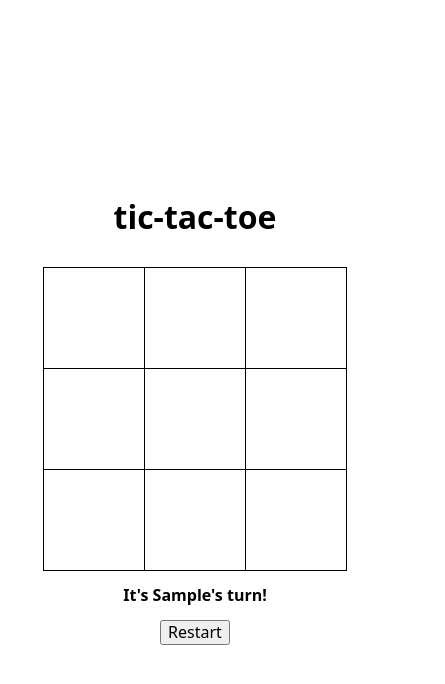
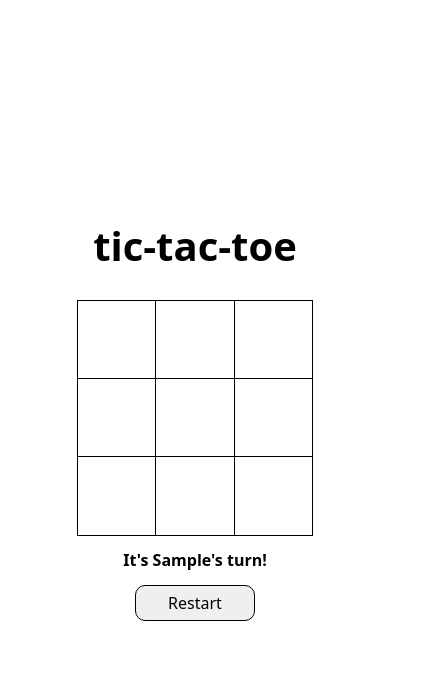
Before and after one commit to nataliewxngg/tic-tac-toe, a plain HTML site: page index.html in a window 390 px wide. Both pictures are taken after typing "Sample", "Sample" into the empty fields and a click on the button "start". Shown: the whole page, 445 px wide, since content can reach past the window. Drawn offline with nearby package versions, Linux system fonts and the light colour scheme.

Commit message:
Adjust board size and change button and input styles

```diff
--- a/styles.css
+++ b/styles.css
@@ -18,10 +18,18 @@ body {
     color: var(--primary-color);
 }
 
+button, input { border: 1px solid var(--primary-color); }
+button { transition: 800ms; }
+
+button:hover {
+    background-color: var(--hover-mask);
+    cursor: pointer;
+}
+
 /* header styles */
 header h1 {
     margin: 0;
-    font-size: clamp(2rem, 5vw, 3rem);
+    font-size: clamp(2.5rem, 5vw, 3rem);
 }
 
 /* form styles */
@@ -32,9 +40,6 @@ form {
 }
 
 form input {
-    border: 1px solid var(--primary-color);
-
-    outline: none;
     border-radius: var(--rad);
     padding: 1rem;
 }
@@ -42,18 +47,11 @@ form input {
 form input:first-child { margin-top: 1rem; }
 
 form button {
-    border: 2px solid var(--primary-color);
+    border: 1px solid var(--primary-color);
     border-radius: var(--rad);
 
     padding: 1rem;
     margin-top: 2rem;
-
-    transition: 800ms;
-}
-
-form button:hover {
-    background-color: var(--hover-mask);
-    cursor: pointer;
 }
 
 /* main styles */
@@ -66,9 +64,11 @@ main {
 /* board styles */
 #board {
     display: grid;
-    grid-template-columns: repeat(3, 100px);
-    grid-template-rows: repeat(3, 100px);
-    width: 500px;
+    grid-template-columns: repeat(3, 1fr);
+    grid-template-rows: repeat(3, 1fr);
+    width: min(300px, 60vw);
+    height: min(300px, 60vw);
+
     gap: 1px;
 
     justify-content: center;
@@ -87,6 +87,12 @@ main {
 p {
     font-size: clamp(1rem, 2vw, 1.5rem);
     text-align: center;
+}
+
+/* restart button styles */
+button.restart {
+    padding: 0.5rem 2rem;
+    border-radius: var(--rad);
 }
 
 /* dialog styles */
@@ -110,6 +116,4 @@ dialog button:hover {
     cursor: pointer;
 }
 
-dialog::backdrop {
-    background-color: var(--hover-mask);
-}
+dialog::backdrop { background-color: var(--hover-mask); }
```
